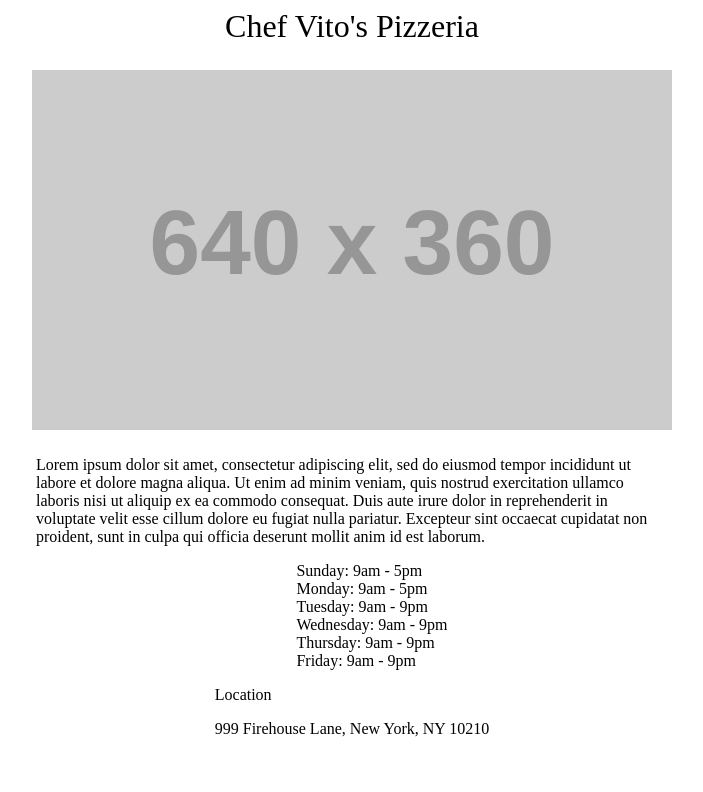
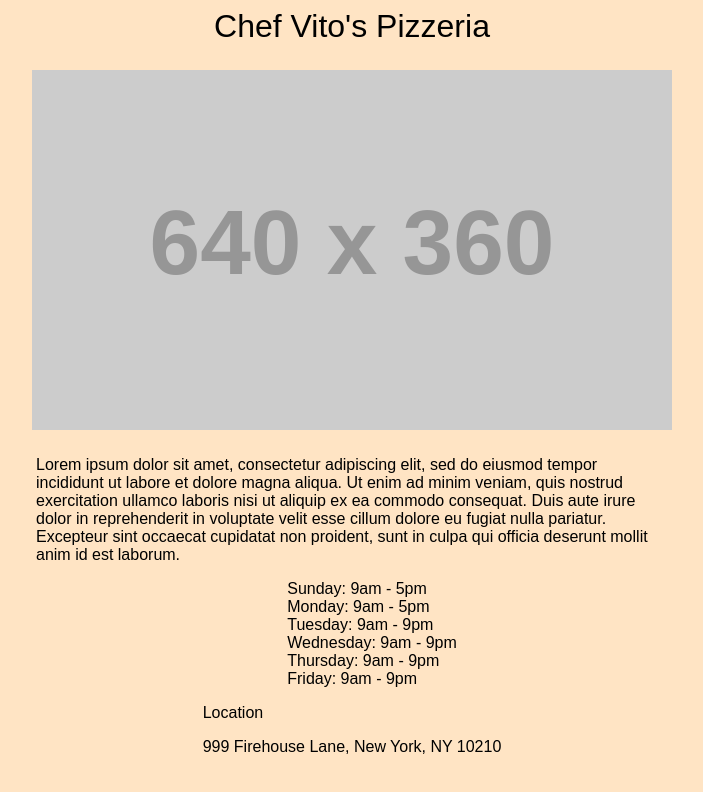
Before and after one commit to dstock3/restaurant, a plain HTML site: page index.html in a window 1280 px wide. Shown: the whole page, without its empty margins (288-991 px from the left). Drawn offline with Linux system fonts and the light colour scheme; placeholder pictures from the web are drawn by us.

Commit message:
Added font.

```diff
--- a/style.css
+++ b/style.css
@@ -1,3 +1,8 @@
+body {
+    background-color: bisque;
+    font-family: 'Nunito Sans', sans-serif;
+}
+
 .landing-page {
     display: flex;
     flex-flow: column;
```
